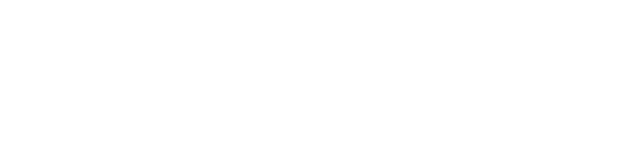
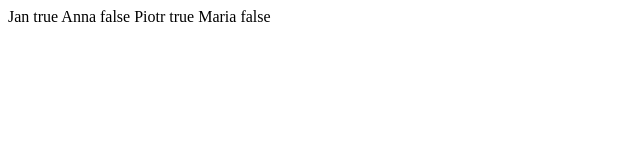
Before and after one commit to konopski/do_wojska, a plain HTML site: page index.html in a window 1280 px wide. Shown: the whole page, without its empty margins (0-640 px from the left). Drawn offline with Linux system fonts and the light colour scheme.

Commit message:
wyswietl cos na stronie
wyswietl cos na stronie

```diff
--- a/do_wojska.js
+++ b/do_wojska.js
@@ -61,6 +61,9 @@ let main = function() {
         console.log(dane[i]);
 
         console.log( czyPowolac( dane[i], kryt )) ;
+
+        let p = document.getElementById('komunikat');
+        p.textContent = p.textContent + ' ' + dane[i].imie + ' ' + czyPowolac(dane[i], kryt) + ' ';
 
     }
 
--- a/index.html
+++ b/index.html
@@ -7,6 +7,8 @@
 
 </head>
 <body onload="main();" >
+<p id="komunikat">
 
+</p>
 </body>
 </html>
```
